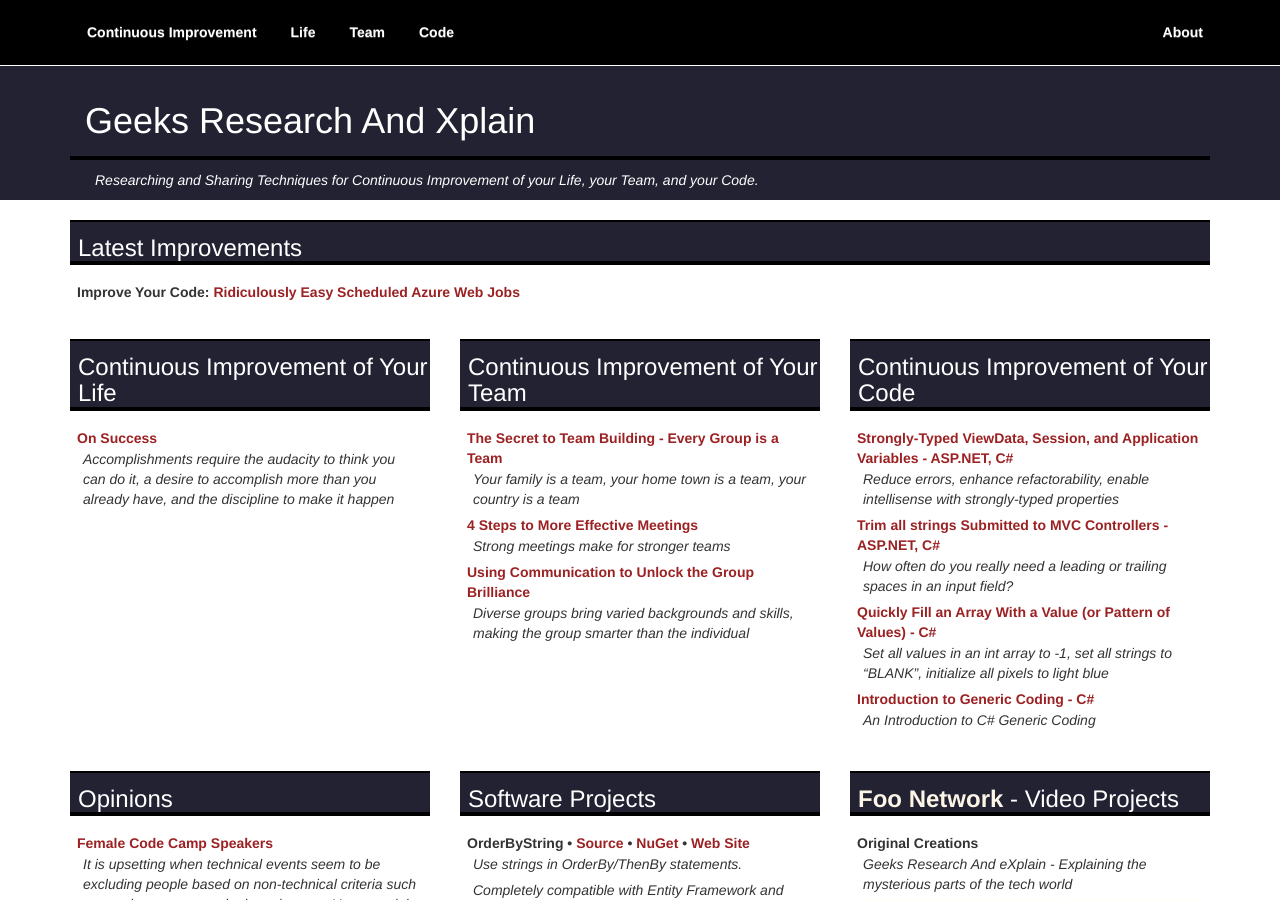
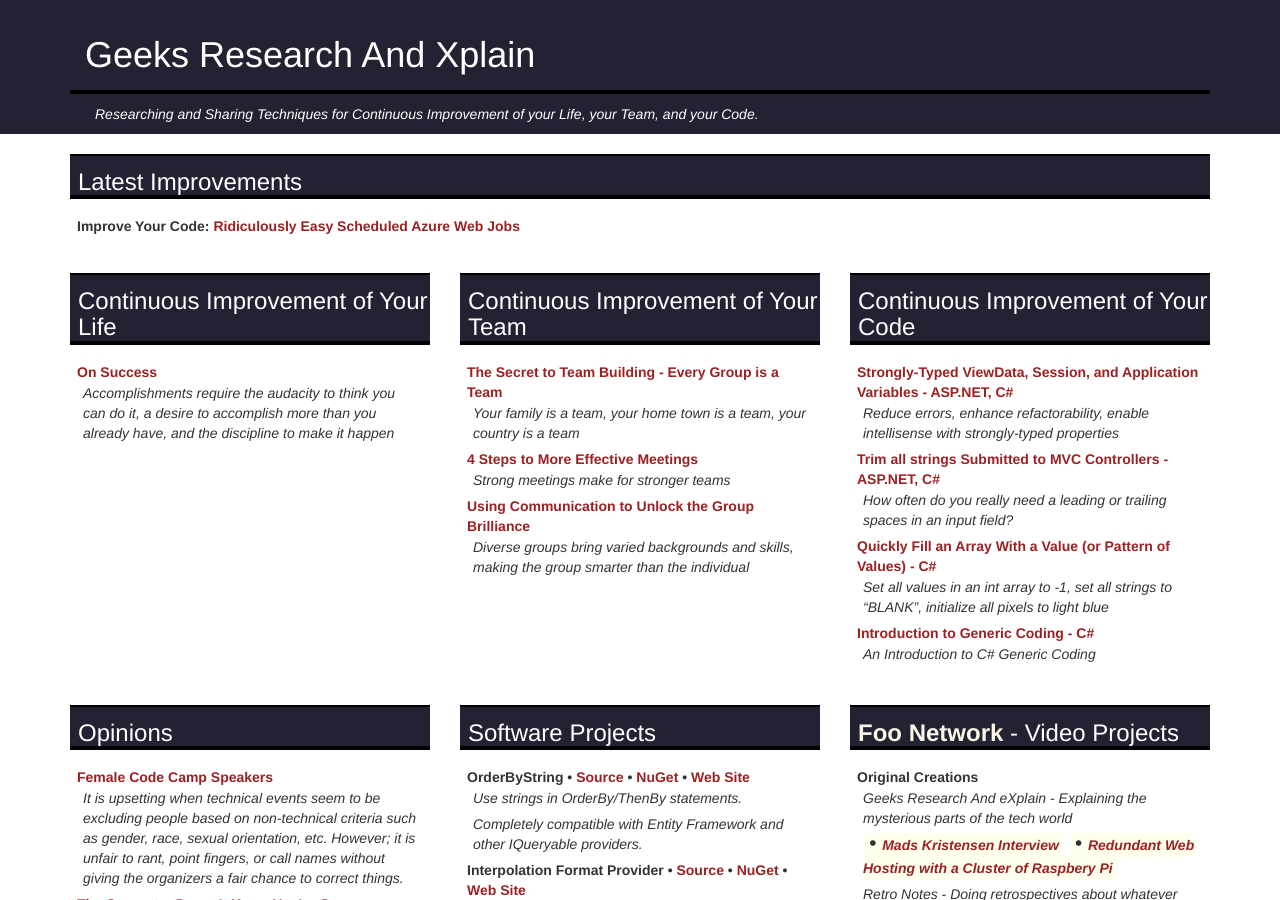
Before and after one commit to Grax32/Grax32.github.io, a Jekyll site: the page built from index.md, in a window 1280 px wide and 900 px high. Built offline with Jekyll 4.4.1, drawn with Linux system fonts in a browser that asks for light colours.

Commit message:
collapse?

```diff
--- a/_layouts/default.html
+++ b/_layouts/default.html
@@ -22,7 +22,7 @@
 </head>
 
 <body>
-  <header class="navbar navbar-static-top bs-docs-nav" id="top" role="banner">
+  <header class="navbar navbar-static-top bs-docs-nav collapse" id="top" role="banner">
     <div class="container">
       <nav id="bs-navbar" class="collapse navbar-collapse">
         <ul class="nav navbar-nav">
```
